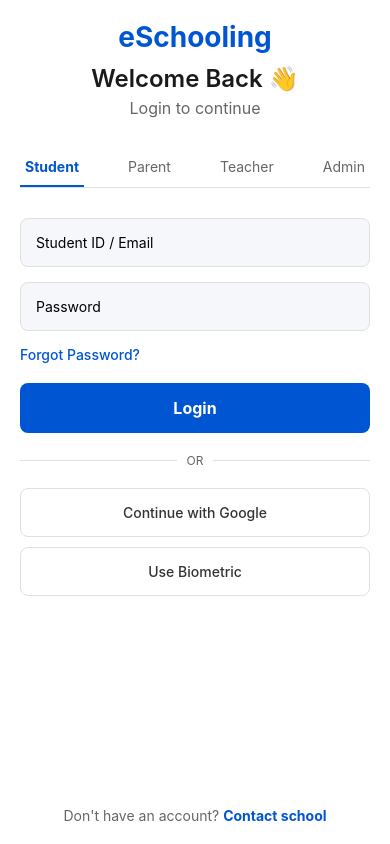
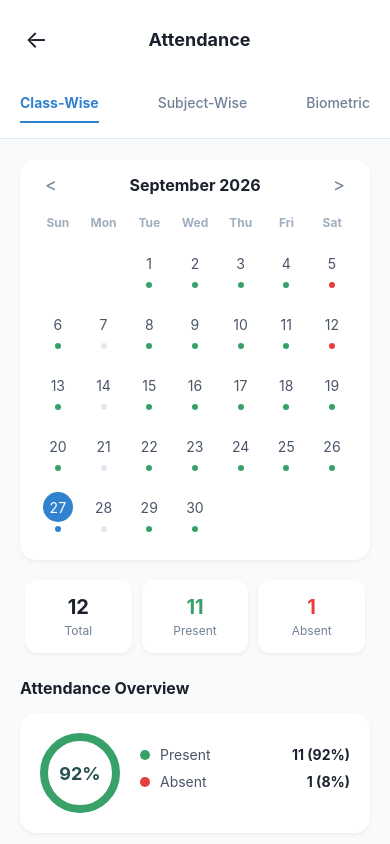
Before and after one commit to ritikthakur22/eskool, a React Native app in the folder apps/mobile/: screen /Attendance in a window 390 px wide. Built offline with nearby package versions, Linux system fonts and the light colour scheme.

Commit message:
feat: Add Mobile Attendance UI

```diff
--- a/apps/mobile/App.tsx
+++ b/apps/mobile/App.tsx
@@ -4,6 +4,7 @@
 import LoginScreen from './src/features/auth/screens/LoginScreen';
 import DashboardScreen from './src/features/home/screens/DashboardScreen';
 import RoutineScreen from './src/features/routine/screens/RoutineScreen';
+import AttendanceScreen from './src/features/attendance/screens/AttendanceScreen';
 
 const Stack = createNativeStackNavigator();
 
@@ -14,6 +15,7 @@
         <Stack.Screen name="Login" component={LoginScreen} />
         <Stack.Screen name="Dashboard" component={DashboardScreen} />
         <Stack.Screen name="Routine" component={RoutineScreen} />
+        <Stack.Screen name="Attendance" component={AttendanceScreen} />
       </Stack.Navigator>
     </NavigationContainer>
   );
--- /dev/null
+++ b/apps/mobile/src/features/attendance/screens/AttendanceScreen.tsx
@@ -0,0 +1,142 @@
+import React, { useState } from 'react';
+import { StyleSheet, View, Text, SafeAreaView, TouchableOpacity, ScrollView } from 'react-native';
+
+export default function AttendanceScreen({ navigation }: any) {
+  const [filter, setFilter] = useState('Class-Wise');
+  const filters = ['Class-Wise', 'Subject-Wise', 'Biometric'];
+
+  // Dummy calendar data to represent 1-30 Sept
+  const daysInMonth = Array.from({ length: 30 }, (_, i) => i + 1);
+  const startDayOffset = 2; // Sept 1 starts on Tuesday (dummy offset)
+
+  const getStatusColor = (day: number) => {
+    if (day === 27) return '#3182CE'; // Selected/Today
+    if ([7, 14, 21, 28].includes(day)) return '#E2E8F0'; // Weekends/Holidays
+    if (day === 5 || day === 12) return '#E53E3E'; // Absent
+    return '#38A169'; // Present (default)
+  };
+
+  return (
+    <SafeAreaView style={styles.container}>
+      <View style={styles.header}>
+        <TouchableOpacity style={styles.backButton} onPress={() => navigation.goBack()}>
+          <Text style={styles.backIcon}>←</Text>
+        </TouchableOpacity>
+        <Text style={styles.headerTitle}>Attendance</Text>
+        <View style={{ width: 24 }} />
+      </View>
+
+      <View style={styles.filterContainer}>
+        {filters.map((f) => (
+          <TouchableOpacity key={f} style={[styles.filterButton, filter === f && styles.filterButtonActive]} onPress={() => setFilter(f)}>
+            <Text style={[styles.filterText, filter === f && styles.filterTextActive]}>{f}</Text>
+          </TouchableOpacity>
+        ))}
+      </View>
+
+      <ScrollView contentContainerStyle={styles.content}>
+        <View style={styles.calendarCard}>
+          <View style={styles.monthSelector}>
+            <TouchableOpacity><Text style={styles.arrowIcon}>{'<'}</Text></TouchableOpacity>
+            <Text style={styles.monthText}>September 2026</Text>
+            <TouchableOpacity><Text style={styles.arrowIcon}>{'>'}</Text></TouchableOpacity>
+          </View>
+
+          <View style={styles.weekDays}>
+            {['Sun', 'Mon', 'Tue', 'Wed', 'Thu', 'Fri', 'Sat'].map(d => (
+              <Text key={d} style={styles.weekDayText}>{d}</Text>
+            ))}
+          </View>
+
+          <View style={styles.daysGrid}>
+            {Array.from({ length: startDayOffset }).map((_, i) => <View key={`empty-${i}`} style={styles.dayCell} />)}
+            {daysInMonth.map(day => (
+              <View key={day} style={styles.dayCell}>
+                <View style={[
+                  styles.dayCircle,
+                  day === 27 && { backgroundColor: '#3182CE' }
+                ]}>
+                  <Text style={[styles.dayNumber, day === 27 && { color: '#FFF' }]}>{day}</Text>
+                </View>
+                {/* Status Dot */}
+                <View style={[styles.statusDot, { backgroundColor: getStatusColor(day) }]} />
+              </View>
+            ))}
+          </View>
+        </View>
+
+        <View style={styles.statsRow}>
+          <View style={styles.statBox}>
+            <Text style={styles.statNumber}>12</Text>
+            <Text style={styles.statLabel}>Total</Text>
+          </View>
+          <View style={styles.statBox}>
+            <Text style={[styles.statNumber, { color: '#38A169' }]}>11</Text>
+            <Text style={styles.statLabel}>Present</Text>
+          </View>
+          <View style={styles.statBox}>
+            <Text style={[styles.statNumber, { color: '#E53E3E' }]}>1</Text>
+            <Text style={styles.statLabel}>Absent</Text>
+          </View>
+        </View>
+
+        <Text style={styles.overviewTitle}>Attendance Overview</Text>
+        <View style={styles.overviewCard}>
+          <View style={styles.circularProgress}>
+            <Text style={styles.progressText}>92%</Text>
+          </View>
+          <View style={styles.legendContainer}>
+            <View style={styles.legendRow}>
+              <View style={[styles.legendDot, { backgroundColor: '#38A169' }]} />
+              <Text style={styles.legendLabel}>Present</Text>
+              <Text style={styles.legendValue}>11 (92%)</Text>
+            </View>
+            <View style={styles.legendRow}>
+              <View style={[styles.legendDot, { backgroundColor: '#E53E3E' }]} />
+              <Text style={styles.legendLabel}>Absent</Text>
+              <Text style={styles.legendValue}>1 (8%)</Text>
+            </View>
+          </View>
+        </View>
+      </ScrollView>
+    </SafeAreaView>
+  );
+}
+
+const styles = StyleSheet.create({
+  container: { flex: 1, backgroundColor: '#F8FAFC' },
+  header: { flexDirection: 'row', alignItems: 'center', justifyContent: 'space-between', padding: 20, backgroundColor: '#FFFFFF' },
+  backButton: { padding: 5 },
+  backIcon: { fontSize: 24, color: '#1A202C' },
+  headerTitle: { fontSize: 18, fontWeight: 'bold', color: '#1A202C' },
+  filterContainer: { flexDirection: 'row', justifyContent: 'space-between', paddingHorizontal: 20, paddingVertical: 15, backgroundColor: '#FFFFFF', borderBottomWidth: 1, borderBottomColor: '#E2E8F0' },
+  filterButton: { paddingBottom: 10 },
+  filterButtonActive: { borderBottomWidth: 2, borderBottomColor: '#3182CE' },
+  filterText: { fontSize: 14, color: '#718096', fontWeight: '500' },
+  filterTextActive: { color: '#3182CE', fontWeight: 'bold' },
+  content: { padding: 20 },
+  calendarCard: { backgroundColor: '#FFFFFF', borderRadius: 16, padding: 15, marginBottom: 20, shadowColor: '#000', shadowOffset: { width: 0, height: 2 }, shadowOpacity: 0.05, shadowRadius: 4, elevation: 2 },
+  monthSelector: { flexDirection: 'row', justifyContent: 'space-between', alignItems: 'center', marginBottom: 20 },
+  arrowIcon: { fontSize: 18, color: '#718096', paddingHorizontal: 10 },
+  monthText: { fontSize: 16, fontWeight: 'bold', color: '#1A202C' },
+  weekDays: { flexDirection: 'row', justifyContent: 'space-between', marginBottom: 10 },
+  weekDayText: { flex: 1, textAlign: 'center', fontSize: 12, color: '#A0AEC0', fontWeight: 'bold' },
+  daysGrid: { flexDirection: 'row', flexWrap: 'wrap' },
+  dayCell: { width: '14.28%', alignItems: 'center', marginVertical: 8, height: 45 },
+  dayCircle: { width: 30, height: 30, borderRadius: 15, justifyContent: 'center', alignItems: 'center' },
+  dayNumber: { fontSize: 14, color: '#4A5568' },
+  statusDot: { width: 6, height: 6, borderRadius: 3, marginTop: 4 },
+  statsRow: { flexDirection: 'row', justifyContent: 'space-between', marginBottom: 25 },
+  statBox: { flex: 1, backgroundColor: '#FFFFFF', padding: 15, borderRadius: 12, alignItems: 'center', marginHorizontal: 5, shadowColor: '#000', shadowOffset: { width: 0, height: 2 }, shadowOpacity: 0.05, shadowRadius: 4, elevation: 2 },
+  statNumber: { fontSize: 20, fontWeight: 'bold', color: '#1A202C', marginBottom: 4 },
+  statLabel: { fontSize: 12, color: '#718096' },
+  overviewTitle: { fontSize: 16, fontWeight: 'bold', color: '#1A202C', marginBottom: 15 },
+  overviewCard: { backgroundColor: '#FFFFFF', borderRadius: 16, padding: 20, flexDirection: 'row', alignItems: 'center', shadowColor: '#000', shadowOffset: { width: 0, height: 2 }, shadowOpacity: 0.05, shadowRadius: 4, elevation: 2 },
+  circularProgress: { width: 80, height: 80, borderRadius: 40, borderWidth: 8, borderColor: '#38A169', justifyContent: 'center', alignItems: 'center', marginRight: 20 },
+  progressText: { fontSize: 18, fontWeight: 'bold', color: '#234E52' },
+  legendContainer: { flex: 1 },
+  legendRow: { flexDirection: 'row', alignItems: 'center', marginBottom: 10 },
+  legendDot: { width: 10, height: 10, borderRadius: 5, marginRight: 10 },
+  legendLabel: { flex: 1, fontSize: 14, color: '#4A5568' },
+  legendValue: { fontSize: 14, fontWeight: 'bold', color: '#1A202C' },
+});
--- a/apps/mobile/src/features/home/screens/DashboardScreen.tsx
+++ b/apps/mobile/src/features/home/screens/DashboardScreen.tsx
@@ -63,6 +63,7 @@
               style={styles.gridItem}
               onPress={() => {
                 if (feature.name === 'Routine') navigation.navigate('Routine');
+                if (feature.name === 'Attendance') navigation.navigate('Attendance');
               }}
             >
               <View style={styles.gridIconContainer}>
```
